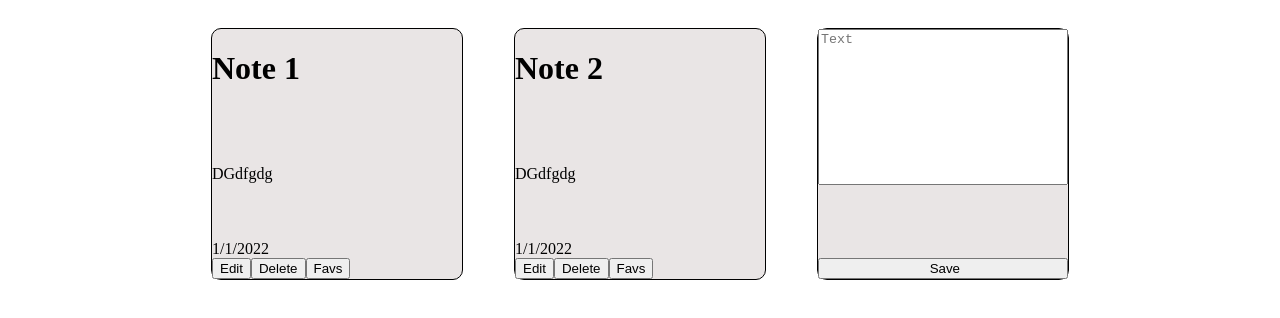
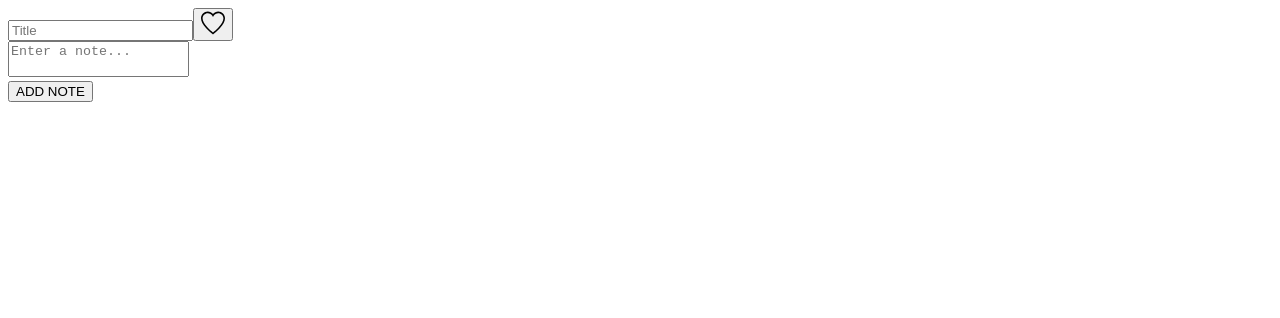
Before and after one commit to ivanad00/notes, a React (Create React App) app: page / in a window 1280 px wide. Shown: the top 318 px of the page. Built offline with nearby package versions, Linux system fonts and the light colour scheme.

Commit message:
Add note

```diff
--- a/src/App.js
+++ b/src/App.js
@@ -1,10 +1,24 @@
+import { useState } from "react";
 import "./App.css";
-import Home from "./pages/Home";
+import AddNote from "./components/AddNote";
 
 const App = () => {
+  const [note, setNote] = useState({
+    title: "",
+    text: "",
+    favorite: false,
+  });
+
+  const [notes, setNotes] = useState([]);
+
   return (
     <div>
-      <Home />
+      <AddNote
+        notes={notes}
+        setNotes={setNotes}
+        note={note}
+        setNote={setNote}
+      />
     </div>
   );
 };
--- a/src/components/AddNote.js
+++ b/src/components/AddNote.js
@@ -1,41 +1,61 @@
 import React, { useState } from "react";
+import favorite from "../assets/favorite.svg";
+import favoritefull from "../assets/favorite-full.svg";
 import "../styles/note.css";
 
-const AddNote = ({ handleNewNoteText }) => {
-  const [newNoteText, setNewNoteText] = useState("");
-  // const [newNoteTitle, setNewNoteTitle] = useState("");
+const AddNote = ({ notes, setNotes, note, setNote }) => {
+  const setTitle = (event) => setNote({ ...note, title: event.target.value });
+  const setText = (event) => setNote({ ...note, text: event.target.value });
 
-  const handleTextChange = (e) => {
-    setNewNoteText(e.target.value);
-  };
-  // const handleTitleChange = (e) => {
-  //   setNewNoteTitle(e.target.value);
-  // };
-
-  const handleSave = () => {
-    // handleNewNoteTitle(newNoteTitle);
-    if (newNoteText.trim().length > 0) {
-      handleNewNoteText(newNoteText);
-      setNewNoteText("");
+  const addNoteToList = () => {
+    const date = new Date();
+    if (note.title !== "" || note.text !== "") {
+      setNotes([
+        {
+          title: note.title,
+          text: note.text,
+          favorite: note.favorite,
+          date: date.toLocaleString(),
+        },
+        ...notes,
+      ]);
+      setNote({
+        title: "",
+        text: "",
+        favorite: false,
+      });
     }
+    console.log(notes);
   };
 
   return (
-    <div className="note">
-      {/* <textarea
-        placeholder="Title"
-        rows="3"
-        className="title"
-        value={newNoteTitle}
-        onChange={handleTitleChange}
-      ></textarea> */}
+    <div className="addnote-container">
+      <div className="title-container">
+        <input
+          type="text"
+          value={note.title}
+          className="add-title"
+          onChange={setTitle}
+          placeholder="Title"
+        />
+        <button>
+          {note.favorite ? (
+            <img className="icon" src={favoritefull} alt="favorite-fill" />
+          ) : (
+            <img className="icon" src={favorite} alt="favorite" />
+          )}
+        </button>
+      </div>
       <textarea
-        placeholder="Text"
-        rows="10"
-        value={newNoteText}
-        onChange={handleTextChange}
+        value={note.text}
+        onChange={setText}
+        className="add-text"
+        placeholder="Enter a note..."
       ></textarea>
-      <button onClick={handleSave}> Save</button>
+
+      <div className="note-controls">
+        <button onClick={addNoteToList}>ADD NOTE</button>
+      </div>
     </div>
   );
 };
--- a/src/components/AllNotes.js
+++ /dev/null
@@ -1,20 +0,0 @@
-import React from "react";
-import Note from "./Note";
-import "../styles/note.css";
-import AddNote from "../components/AddNote";
-
-const allNotes = ({ notes, handleNewNoteText }) => {
-  return (
-    <div className="allNotesList">
-      {notes.map((note, id) => (
-        <Note key={id} id={id + 1} text={note.text} date={note.date} />
-      ))}
-      <AddNote
-        // handleNewNoteTitle={handleNewNoteTitle}
-        handleNewNoteText={handleNewNoteText}
-      />
-    </div>
-  );
-};
-
-export default allNotes;
--- a/src/components/Note.js
+++ /dev/null
@@ -1,20 +0,0 @@
-import React from "react";
-import "../styles/note.css";
-
-const Note = ({ id, text, date }) => {
-  return (
-    <div className="note">
-      <h1>Note {id}</h1>
-      <div>{text}</div>
-
-      <div>
-        <div>{date}</div>
-        <button>Edit</button>
-        <button>Delete</button>
-        <button>Favs</button>
-      </div>
-    </div>
-  );
-};
-
-export default Note;
--- a/src/pages/Home.js
+++ /dev/null
@@ -1,61 +0,0 @@
-import React, { useState } from "react";
-import { nanoid } from "nanoid";
-
-import AllNotes from "../components/AllNotes";
-import "../styles/note.css";
-
-const Home = () => {
-  // const newNote = {
-  //   id: "",
-  //   date: "",
-  //   text: "",
-  // };
-  const [notes, setNotes] = useState([
-    {
-      id: 1,
-      text: "DGdfgdg",
-      date: "1/1/2022",
-    },
-    {
-      id: 2,
-      text: "DGdfgdg",
-      date: "1/1/2022",
-    },
-  ]);
-
-  // const handleNewNoteTitle = (title) => {
-  //   const date = new Date();
-  //   newNote = {
-  //     id: nanoid(),
-  //     title: title,
-  //     date: date.toLocaleDateString(),
-  //   };
-  //   console.log("title", title);
-  // };
-
-  const handleNewNoteText = (text) => {
-    console.log("text", text);
-    const date = new Date();
-    const newNote = {
-      id: nanoid(),
-      text: text,
-      date: date.toLocaleDateString(),
-    };
-
-    const newNotes = [...notes, newNote];
-    setNotes(newNotes);
-  };
-
-
-  return (
-    <div className="home">
-      <AllNotes
-        notes={notes}
-        // handleNewNoteTitle={handleNewNoteTitle}
-        handleNewNoteText={handleNewNoteText}
-      />
-    </div>
-  );
-};
-
-export default Home;
```
Also changed, not shown: src/assets/favorite-full.svg (added), src/assets/favorite.svg (added).
